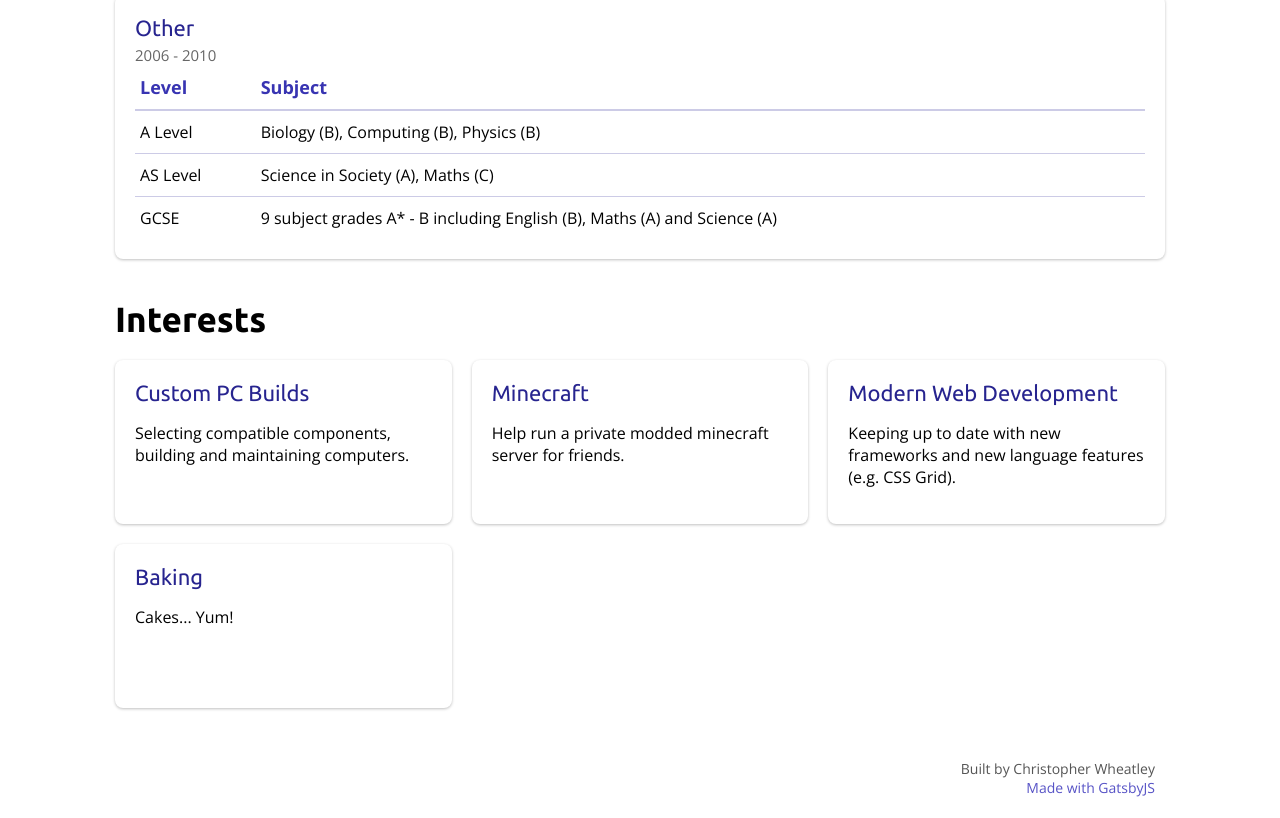
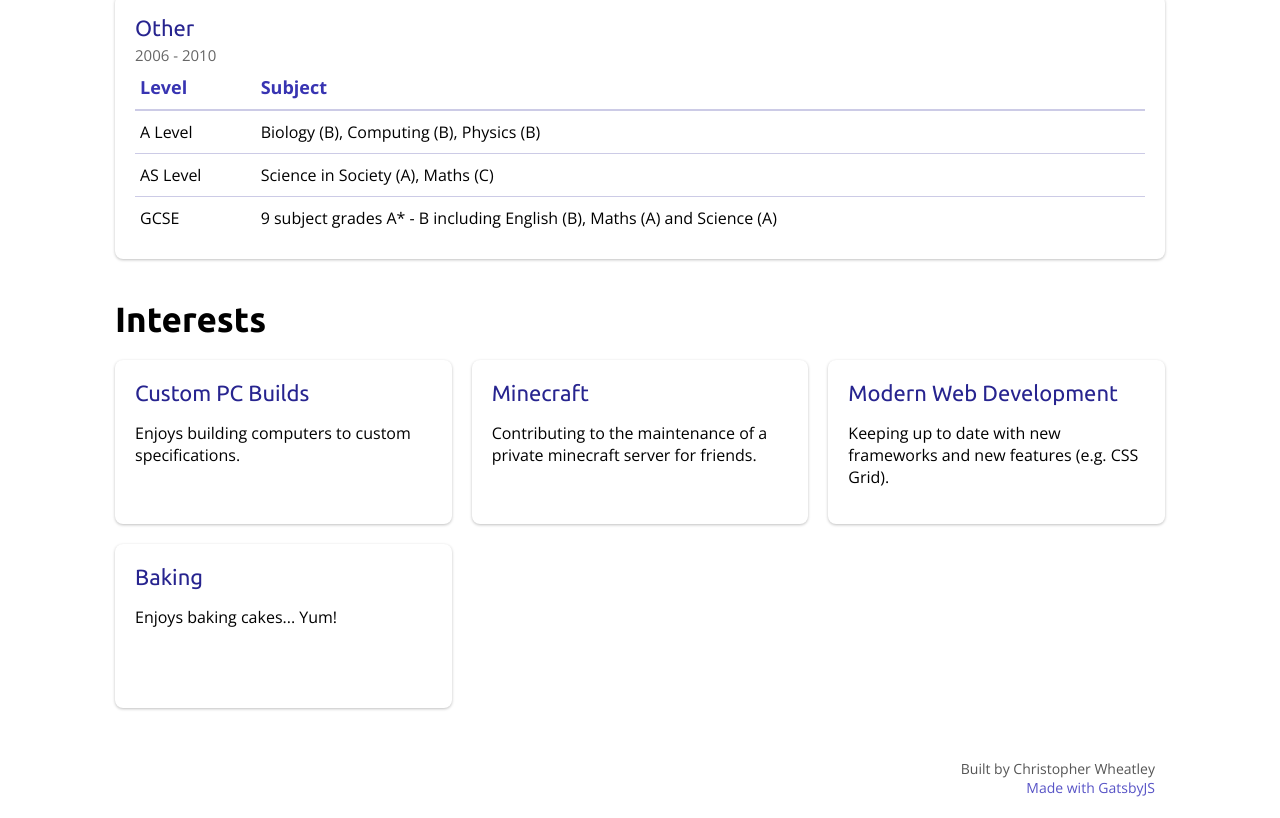
Before and after one commit to chriswheatley/christopherwheatley.uk, a Gatsby site: page / in a window 1280 px wide. Shown: the part 1965-2783 px from the top of the page. Built offline with nearby package versions, Linux system fonts and the light colour scheme; Gatsby itself is replaced by a stand-in of ours.

Commit message:
Make interests more readable and engaging

```diff
--- a/src/data/interests/01-personal-computer.md
+++ b/src/data/interests/01-personal-computer.md
@@ -3,4 +3,4 @@
   title: Custom PC Builds
 ---
 
-Selecting compatible components, building and maintaining computers.
+Enjoys building computers to custom specifications.
--- a/src/data/interests/02-minecraft.md
+++ b/src/data/interests/02-minecraft.md
@@ -2,5 +2,4 @@
   category: interests
   title: Minecraft
 ---
-
-Help run a private modded minecraft server for friends.
+Contributing to the maintenance of a private minecraft server for friends.
--- a/src/data/interests/03-modern-web-technologies.md
+++ b/src/data/interests/03-modern-web-technologies.md
@@ -3,4 +3,4 @@
   title: Modern Web Development
 ---
 
-Keeping up to date with new frameworks and new language features (e.g. CSS Grid).
+Keeping up to date with new frameworks and new features (e.g. CSS Grid).
--- a/src/data/interests/04-baking.md
+++ b/src/data/interests/04-baking.md
@@ -3,4 +3,4 @@
   title: Baking
 ---
 
-Cakes... Yum!
+Enjoys baking cakes... Yum!
```
